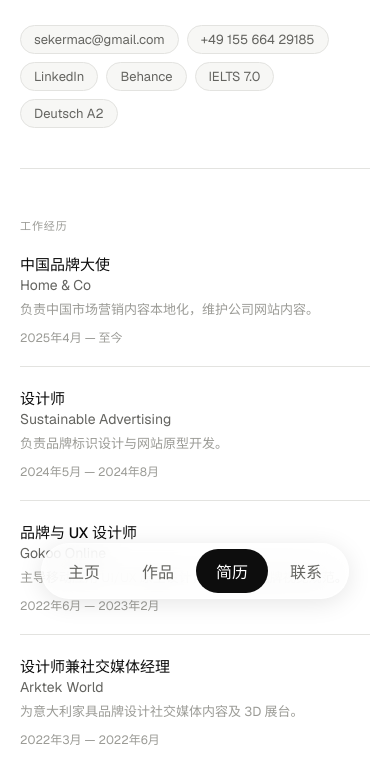
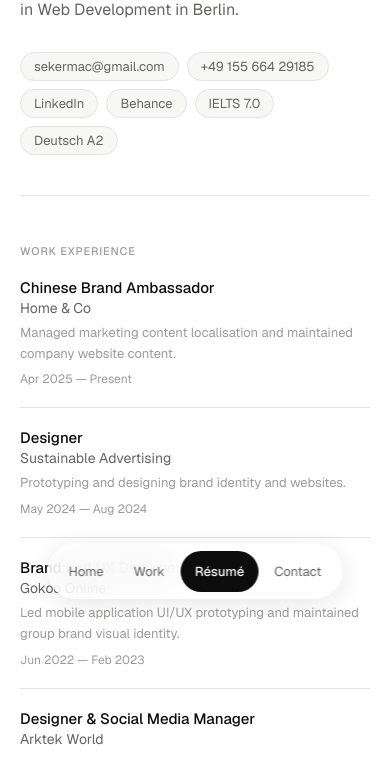
Before and after one commit to sekerbln/portfolio, a website: page resume.html in a window 390 px wide. Shown: the part 221-978 px from the top of the page. Drawn offline with nearby package versions, Linux system fonts and the light colour scheme.

Commit message:
0.0.4 Test update

```diff
--- a/resume.html
+++ b/resume.html
@@ -121,54 +121,12 @@
 
     /* ── MOBILE ── */
     @media (max-width: 767px) {
-      :root { --page-px: 20px; }
-      .nav-links { display: none; }
-      .nav-btn-download { display: none; }
-      .nav-hamburger { display: flex; }
       .page { padding: 40px var(--page-px) 64px; }
       .resume-name { font-size: 32px; }
       .exp-item { grid-template-columns: 1fr; }
       .exp-date { text-align: left; }
       .edu-item { grid-template-columns: 1fr; }
       .edu-date { text-align: left; }
-      .contact-footer {
-        display: flex;
-        position: fixed;
-        bottom: 24px;
-        left: 50%;
-        transform: translateX(-50%);
-        z-index: 99;
-      }
-
-      .capsule-nav {
-        display: flex;
-        align-items: center;
-        gap: 2px;
-        background: rgba(255, 255, 255, 0.75);
-        backdrop-filter: blur(16px);
-        -webkit-backdrop-filter: blur(16px);
-        border: 1px solid rgba(255,255,255,0.6);
-        border-radius: 100px;
-        padding: 6px;
-        box-shadow: 0 4px 24px rgba(0,0,0,0.10);
-      }
-
-
-      .capsule-link {
-        font-size: 16px;
-        font-weight: 400;
-        color: var(--text-muted);
-        padding: 10px 20px;
-        border-radius: 999px;
-        transition: color .15s, background .15s;
-        white-space: nowrap;
-      }
-
-      .capsule-link--active {
-        background: var(--black);
-        color: var(--white);
-        font-weight: 500;
-      }
       .resume-footer { flex-direction: column; gap: 12px; align-items: flex-start; }
     }
   </style>
@@ -181,9 +139,9 @@
     <div class="nav-left">
       <a class="nav-logo" href="index.html">Dongjie</a>
       <ul class="nav-links">
-        <li><a href="#work" data-i18n="nav.work">作品</a></li>
+        <li><a href="index.html#work" data-i18n="nav.work">作品</a></li>
         <li><a href="resume.html" class="active" data-i18n="nav.resume">简历</a></li>
-        <li><a href="#contact" data-i18n="nav.contact">联系</a></li>
+        <li><a href="index.html#contact" data-i18n="nav.contact">联系</a></li>
       </ul>
     </div>
     <div class="nav-right">
@@ -226,11 +184,9 @@
 
 <!-- MOBILE DRAWER -->
 <div class="nav-drawer" id="nav-drawer">
-  <a class="nav-drawer-link" href="index.html#work"     onclick="closeDrawer()" data-i18n="nav.work">作品</a>
-  <a class="nav-drawer-link" href="index.html#about"    onclick="closeDrawer()" data-i18n="nav.about">关于</a>
-  <a class="nav-drawer-link" href="index.html#research" onclick="closeDrawer()" data-i18n="nav.research">研究</a>
-  <a class="nav-drawer-link" href="index.html#contact"  onclick="closeDrawer()" data-i18n="nav.contact">联系</a>
+  <a class="nav-drawer-link" href="index.html#work"    onclick="closeDrawer()" data-i18n="nav.work">作品</a>
   <a class="nav-drawer-link active" href="resume.html"  onclick="closeDrawer()" data-i18n="nav.resume">简历</a>
+  <a class="nav-drawer-link" href="index.html#contact" onclick="closeDrawer()" data-i18n="nav.contact">联系</a>
   <div class="drawer-lang-section">
     <div class="drawer-lang-label" data-i18n="nav.language">语言</div>
     <div class="drawer-lang-pills">
@@ -402,6 +358,7 @@ var T = {
     "skill.brand":"品牌标识","skill.visual":"视觉传达","skill.graphic":"平面设计",
     "skill.proto":"原型设计","skill.ds":"设计系统","skill.web":"网页开发",
     "skill.zh":"中文","skill.en":"英文","skill.de":"德文",
+    "mob.home":"主页","mob.work":"作品","mob.resume":"简历","mob.contact":"联系",
     "footer.copy":"© 2025 Dongjie Ma · Berlin, Germany"
   },
   en: {
@@ -421,6 +378,7 @@ var T = {
     "skill.brand":"Brand Identity","skill.visual":"Visual Communication","skill.graphic":"Graphic Design",
     "skill.proto":"Prototyping","skill.ds":"Design Systems","skill.web":"Web Development",
     "skill.zh":"Chinese","skill.en":"English","skill.de":"German",
+    "mob.home":"Home","mob.work":"Work","mob.resume":"Résumé","mob.contact":"Contact",
     "footer.copy":"© 2025 Dongjie Ma · Berlin, Germany"
   },
   de: {
@@ -440,6 +398,7 @@ var T = {
     "skill.brand":"Markenidentität","skill.visual":"Visuelle Kommunikation","skill.graphic":"Grafikdesign",
     "skill.proto":"Prototyping","skill.ds":"Designsysteme","skill.web":"Webentwicklung",
     "skill.zh":"Chinesisch","skill.en":"Englisch","skill.de":"Deutsch",
+    "mob.home":"Start","mob.work":"Arbeiten","mob.resume":"Lebenslauf","mob.contact":"Kontakt",
     "footer.copy":"© 2025 Dongjie Ma · Berlin, Deutschland"
   }
 };
@@ -450,7 +409,18 @@ var LANG_META = {
   de: { label:"Deutsch", html:"de" }
 };
 
-var currentLang = "zh";
+function detectLang() {
+  var params = new URLSearchParams(window.location.search);
+  var urlLang = params.get('lang');
+  if (urlLang && T[urlLang]) return urlLang;
+
+  var browserLang = (navigator.language || navigator.userLanguage || "zh").toLowerCase();
+  if (browserLang.startsWith("de")) return "de";
+  if (browserLang.startsWith("zh")) return "zh";
+  return "en";
+}
+
+var currentLang = detectLang();
 
 function setLang(lang) {
   if (!T[lang]) return;
@@ -467,7 +437,17 @@ function setLang(lang) {
   document.querySelectorAll(".drawer-lang-pill").forEach(function(b) {
     b.classList.toggle("active", b.dataset.lang === lang);
   });
+
   closeLangDropdown();
+  /* 更新导航链接语言参数 */
+  document.querySelectorAll('a[href^="resume.html"]').forEach(function(a) {
+    a.href = 'resume.html?lang=' + lang;
+  });
+  document.querySelectorAll('a[href^="index.html"]').forEach(function(a) {
+    var url = new URL(a.href, window.location.href);
+    url.searchParams.set('lang', lang);
+    a.href = url.toString();
+  });
 }
 
 /* Lang dropdown */
@@ -516,6 +496,7 @@ function closeDrawer() {
 }
 
 window.addEventListener("resize", function() { if (window.innerWidth>=768) closeDrawer(); });
+setLang(currentLang);
 </script>
 </body>
 </html>
--- a/style.css
+++ b/style.css
@@ -54,6 +54,7 @@ nav {
 .nav-links a:hover { color: var(--text); background: var(--gray-100); }
 .nav-links a.active { color: var(--text); font-weight: 500; }
 .nav-right { display: flex; align-items: center; gap: 8px; }
+
 
 /* ── LANGUAGE SWITCHER ── */
 .lang-switcher { position: relative; }
@@ -215,6 +216,7 @@ hr.sec-div { border: none; border-top: 1px solid var(--border); }
 
   .nav-links { display: none; }
   .nav-hamburger { display: flex; }
+  .nav-btn-solid { display: none; }
 
   footer { flex-wrap: wrap; gap: 32px 40px; padding: 32px var(--page-px); }
   .footer-col { min-width: calc(50% - 20px); }
@@ -245,22 +247,27 @@ hr.sec-div { border: none; border-top: 1px solid var(--border); }
     border-radius: 100px;
     padding: 6px;
     box-shadow: 0 4px 24px rgba(0,0,0,0.10);
+    max-width: calc(100vw - 40px);
   }
 
+
   .capsule-link {
-    font-size: 16px;
+    font-size: 13px;
     font-weight: 400;
     color: var(--text-muted);
-    padding: 10px 20px;
+    padding: 10px 14px;
     border-radius: 999px;
     transition: color .15s, background .15s;
     white-space: nowrap;
   }
 
+
   .capsule-link--active {
     background: var(--black);
     color: var(--white);
     font-weight: 500;
+    padding: 12px 14px;
+    border-radius: 999px;
   }
 }
 
```
Also changed, not shown: index.html (+13 -31 lines).
